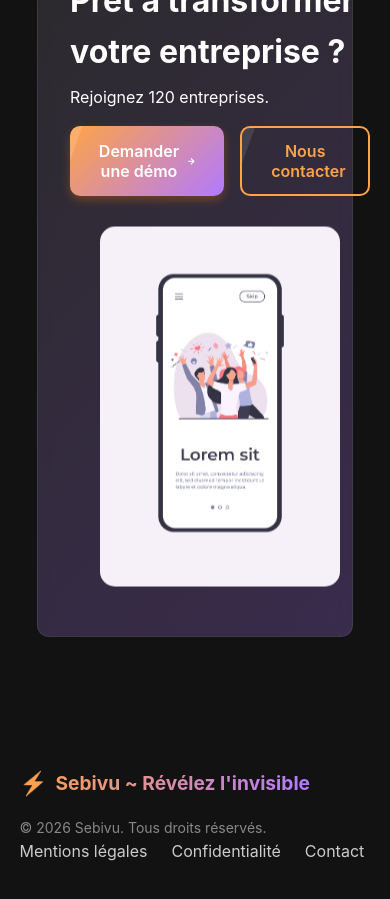
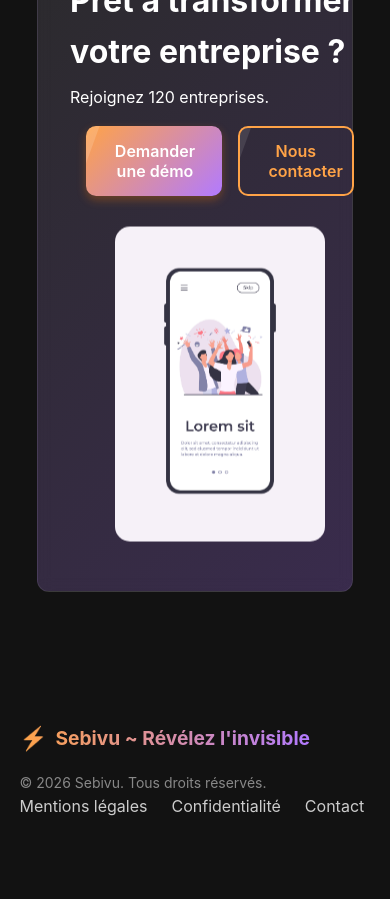
Before and after one commit to Caapo/uvibes_test_technique, a Next.js app: page / in a window 390 px wide. Shown: the part 7860-8759 px from the top of the page. After the commit the page ends 8728 px from the top, so only its background shows below. Built offline with nearby package versions, Linux system fonts and the light colour scheme.

Commit message:
Fix version mobile

```diff
--- a/src/styles/globals.css
+++ b/src/styles/globals.css
@@ -798,6 +798,7 @@ button {
   display: flex;
   gap: 1rem;
   margin-top: 1rem;
+  padding: 0 1rem;
 }
 
 .cta-title {
@@ -818,7 +819,7 @@ button {
 }
 
 .cta-image-wrapper img {
-  max-width: 80%;
+  max-width: 70%;
   height: auto;
 }
 
```
